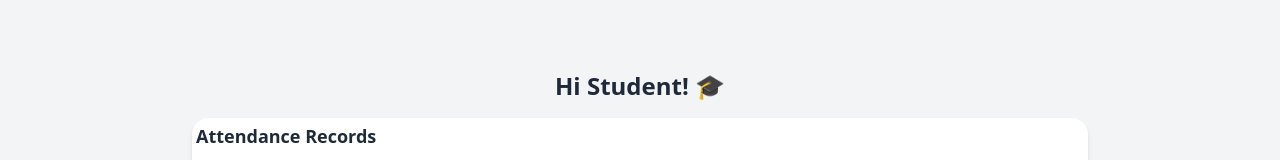
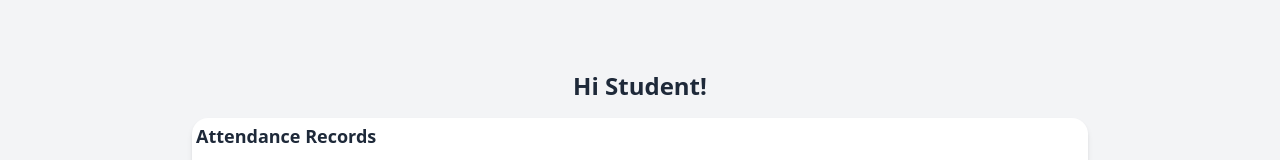
Before and after one commit to DeegayuA/mobiOs---Front-End, a React (Vite) app: page /student/attendence in a window 1280 px wide. Shown: the part 186-346 px from the top of the page. Built offline with nearby package versions, Linux system fonts and the light colour scheme; no server answers; sample sign-in values are in the browser's storage.

Commit message:
qr scanning

```diff
--- a/src/pages/Student/Attendence.tsx
+++ b/src/pages/Student/Attendence.tsx
@@ -78,7 +78,7 @@ const Attendance = () => {
 
       <div className="flex flex-col items-center justify-center flex-grow w-full">
         <h1 className="text-2xl font-bold text-gray-800 mb-4">
-          Hi Student! 🎓
+          Hi Student!
         </h1>
 
         <div className="w-full max-w-4xl p-1 bg-white rounded-2xl shadow-md">
```
